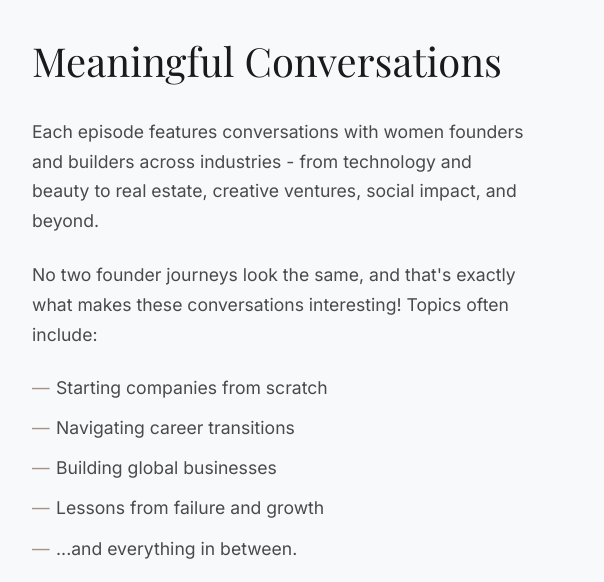
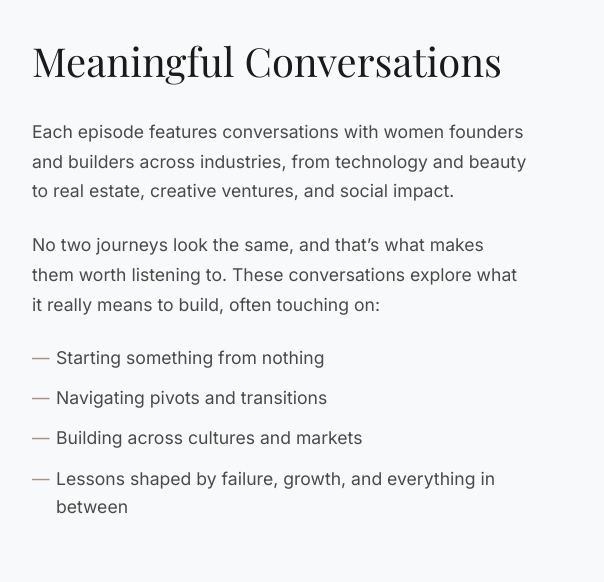
Before and after one commit to zecaribou/foundhers, a website: page index.html in a window 1280 px wide. Shown: the part 1743-2325 px from the top of the page, 72-676 px from the left. Drawn offline with nearby package versions, Linux system fonts and the light colour scheme; a web font is replaced by a local one.

Commit message:
Content: Update podcast section text

```diff
--- a/index.html
+++ b/index.html
@@ -59,14 +59,13 @@
             <div class="podcast-content">
                 <span class="section-label">Our Podcast</span>
                 <h2>Meaningful Conversations</h2>
-                <p>Each episode features conversations with women founders and builders across industries - from technology and beauty to real estate, creative ventures, social impact, and beyond.</p>
-                <p>No two founder journeys look the same, and that's exactly what makes these conversations interesting! Topics often include:</p>
+                <p>Each episode features conversations with women founders and builders across industries, from technology and beauty to real estate, creative ventures, and social impact.</p>
+                <p>No two journeys look the same, and that’s what makes them worth listening to. These conversations explore what it really means to build, often touching on:</p>
                 <ul class="podcast-topics">
-                    <li>Starting companies from scratch</li>
-                    <li>Navigating career transitions</li>
-                    <li>Building global businesses</li>
-                    <li>Lessons from failure and growth</li>
-                    <li>...and everything in between.</li>
+                    <li>Starting something from nothing</li>
+                    <li>Navigating pivots and transitions</li>
+                    <li>Building across cultures and markets</li>
+                    <li>Lessons shaped by failure, growth, and everything in between</li>
                 </ul>
                 <a href="https://open.spotify.com/show/3D0L44EIQXiHquLyleXRE4" target="_blank" class="btn btn-primary" style="margin-top: 2rem;">Listen on Spotify</a>
             </div>
```
